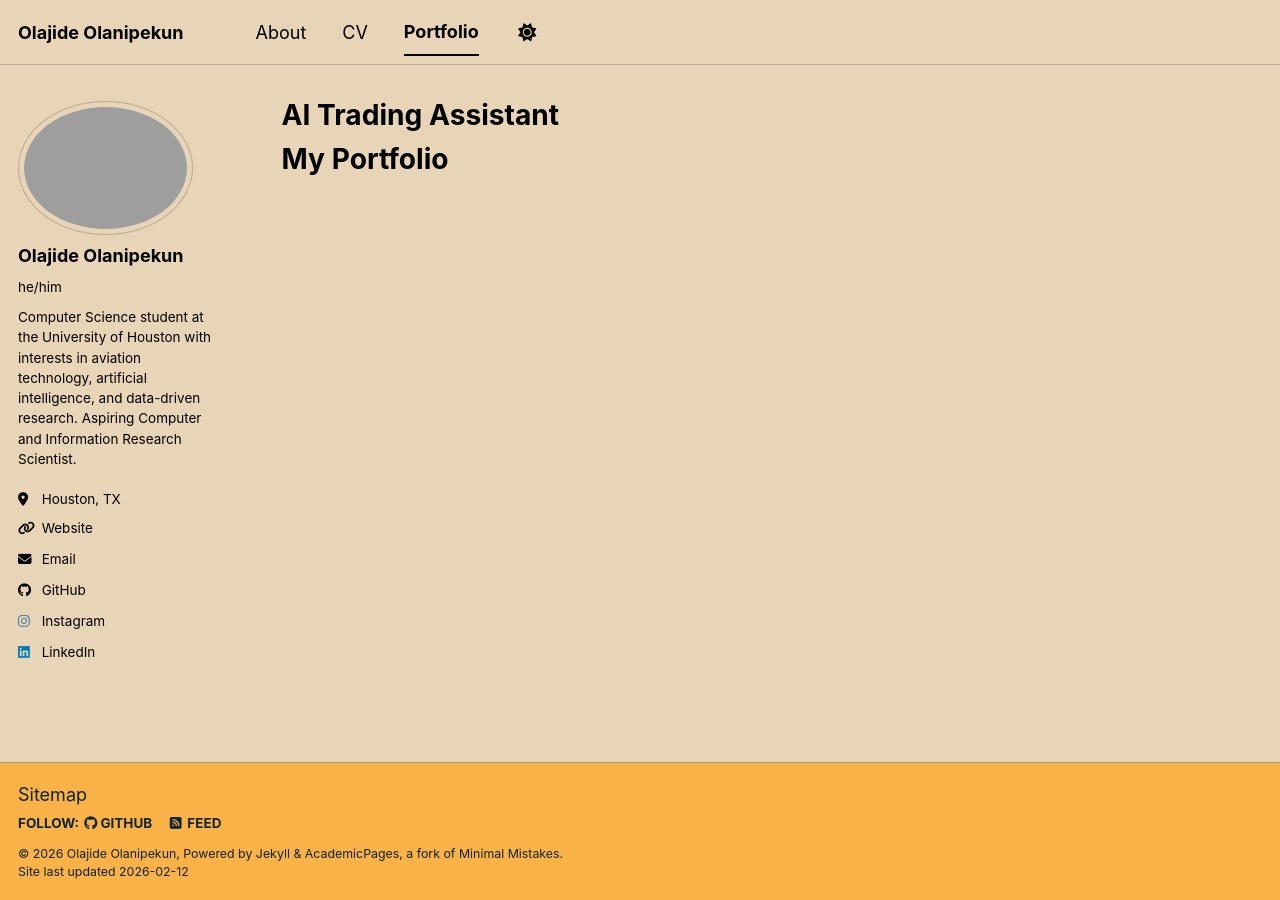
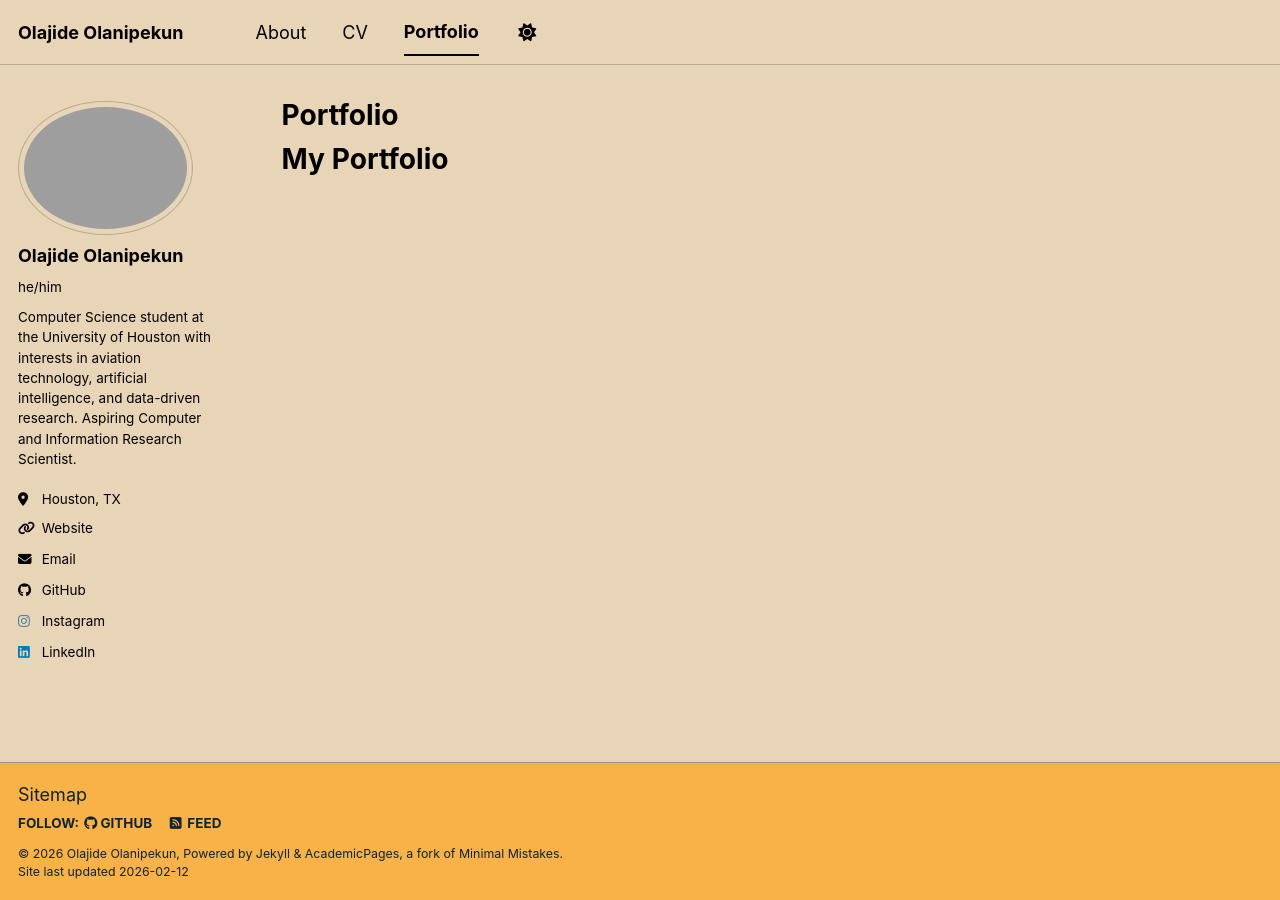
Before and after one commit to SamsonDoski/Olajide_Olanipekun, a Jekyll site: the page built from _pages/portfolio.html, in a window 1280 px wide. Built offline with Jekyll 4.4.1, drawn with Linux system fonts in a browser that asks for light colours; a script bundle is joined from its source files by our own code; library files that are not in the unit come from our copies.

Commit message:
Update portfolio page metadata and structure

```diff
--- a/_pages/portfolio.html
+++ b/_pages/portfolio.html
@@ -1,18 +1,20 @@
 ---
-title: "AI Trading Assistant"
 layout: archive
-teaser: "trading-assistant.png" # optional
-github: "https://github.com/SamsonDoski/Trading_Assistant"
+title: "Portfolio"
+permalink: /portfolio/
+author_profile: true
 ---
-
-
 {% include analytics.html %}
 
 <h1>My Portfolio</h1>
+
 <ul>
   {% for project in site.portfolio %}
     <li>
-      <a href="{{ project.github }}">{{ project.title }}</a>
+      <h2><a href="{{ project.github }}">{{ project.title }}</a></h2>
+      {% if project.teaser %}
+        <img src="{{ site.baseurl }}/images/{{ project.teaser }}" alt="{{ project.title }}" style="max-width:300px;">
+      {% endif %}
       <p>{{ project.content | markdownify }}</p>
     </li>
   {% endfor %}
```
